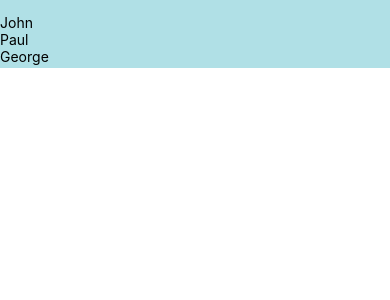
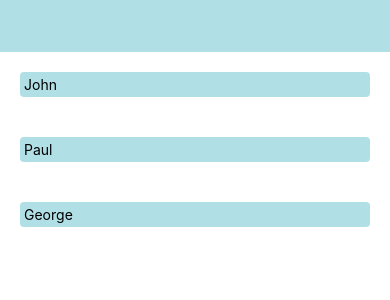
Before and after one commit to Sandun-Induranga/Notes-Management-Application, a React Native app: screen / in a window 390 px wide. Shown: the top 300 px of the page. Built offline with nearby package versions, Linux system fonts and the light colour scheme.

Commit message:
Content Updated

```diff
--- a/components/Note/Note.jsx
+++ b/components/Note/Note.jsx
@@ -3,7 +3,14 @@ import { View, Text } from "react-native";
 
 const Note = ({ note }) => {
   return (
-    <View style={{ backgroundColor: "powderblue" }}>
+    <View
+      style={{
+        backgroundColor: "powderblue",
+        padding: 4,
+        margin: 20,
+        borderRadius: 4,
+      }}
+    >
       <Text>{note.title}</Text>
     </View>
   );
```
